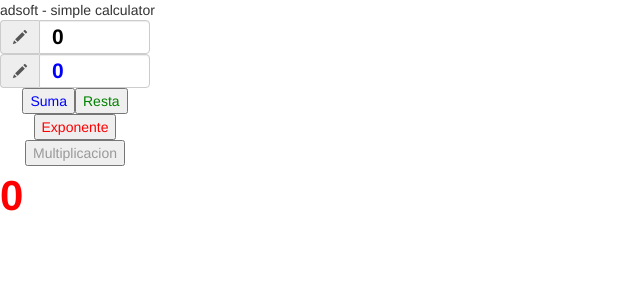
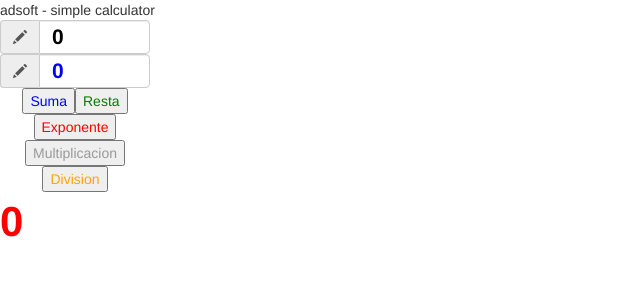
Before and after one commit to Salvav7/testing-calculator, an Angular app: page / in a window 1280 px wide. Shown: the top 300 px of the page, without its empty margins (0-640 px from the left). Built offline with nearby package versions, Linux system fonts and the light colour scheme.

Commit message:
add division

```diff
--- a/src/app/ui/ui.component.css
+++ b/src/app/ui/ui.component.css
@@ -43,3 +43,8 @@
     cursor: pointer;
     color: yellow;
 }
+
+.division-button {
+    cursor: pointer;
+    color: orange;
+}
--- a/src/app/ui/ui.component.html
+++ b/src/app/ui/ui.component.html
@@ -19,6 +19,7 @@
     <button class="operation-button substraction-button" (click)="substraction()">Resta</button>
     <button class="operation-button exp-button" (click)="exp()">Exponente</button>
     <button class="operation-button miltiplication-button" (click)="multiplication()">Multiplicacion</button>
+    <button class="operation-button division-button" (click)="division()">Division</button>
 
 
 </div>
--- a/src/app/ui/ui.component.ts
+++ b/src/app/ui/ui.component.ts
@@ -3,6 +3,7 @@ import { addition } from "../addition/addition";
 import { substraction } from "../substraction/substraction";
 import { exp } from "../exp/exp";
 import { multiplication } from "../multiplication/multiplication";
+import { division } from "../division/division";
 
 @Component({
   selector: "app-ui",
@@ -41,4 +42,10 @@ export class UiComponent implements OnInit {
     myresult = multiplication(this.operator1, this.operator2);
     this.result = myresult;
   }
+
+  division() {
+    let myresult = 0;
+    myresult = division(this.operator1, this.operator2);
+    this.result = myresult;
+  }
 }
```
Also changed, not shown: 2 other files (tests, documents, lock files or other folders).
